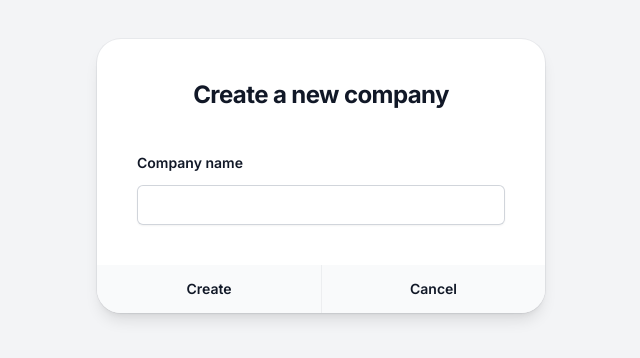
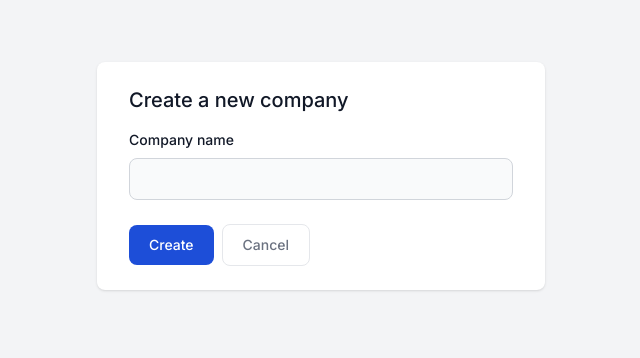
Before and after one commit to matiaslgh/challenge-parcels-system, a Next.js app in the folder frontend/: page /new-company in a window 1280 px wide. Shown: the part 224-582 px from the top of the page, without its empty margins (319-959 px from the left). Built offline with nearby package versions, Linux system fonts and the light colour scheme.

Commit message:
feat: rewrite new-company page to support both white and dark modes

```diff
--- a/frontend/src/app/new-company/page.tsx
+++ b/frontend/src/app/new-company/page.tsx
@@ -4,6 +4,26 @@ import Link from 'next/link';
 import { useRouter } from 'next/navigation';
 import { useState } from 'react';
 import { Company } from '../types';
+
+interface BoxProps {
+  title: string;
+  children: React.ReactNode;
+}
+
+function Box({ children, title }: BoxProps) {
+  return (
+    <div className="flex justify-center items-center min-h-screen bg-gray-100 dark:bg-black">
+      <div className="relative w-full max-w-md max-h-full">
+        <div className="relative bg-white rounded-lg shadow dark:bg-gray-700">
+          <div className="px-6 py-6 lg:px-8">
+            <h3 className="mb-4 text-xl font-medium text-gray-900 dark:text-white">{title}</h3>
+            <div className="space-y-6">{children}</div>
+          </div>
+        </div>
+      </div>
+    </div>
+  );
+}
 
 export default function NewCompanyPage() {
   const [name, setName] = useState('');
@@ -31,42 +51,35 @@ export default function NewCompanyPage() {
   };
 
   return (
-    <div className="flex justify-center items-center min-h-screen bg-gray-100">
-      <div className="w-screen max-w-md flex-auto overflow-hidden rounded-3xl bg-white text-sm leading-6 shadow-lg ring-1 ring-gray-900/5">
+    <Box title="Create a new company">
       <form onSubmit={handleSubmit}>
-          <div className="p-10">
-            <div className="mx-auto max-w-2xl text-center pb-5">
-              <h1 className="font-bold tracking-tight text-gray-900 text-2xl">Create a new company</h1>
-            </div>
-            <div className="flex flex-col pt-5">
-              <label htmlFor="companyName" className="block text-sm font-semibold leading-6 text-gray-900">
+        <div>
+          <label htmlFor="companyName" className="block mb-2 text-sm font-medium text-gray-900 dark:text-white">
             Company name
           </label>
-              <div className="mt-2.5">
           <input
             type="text"
-                  name="companyName"
             id="companyName"
-                  autoComplete="given-name"
+            className="bg-gray-50 border border-gray-300 text-gray-900 text-sm rounded-lg focus:ring-blue-500 focus:border-blue-500 block w-full p-2.5 dark:bg-gray-700 dark:border-gray-600 dark:placeholder-gray-400 dark:text-white dark:focus:ring-blue-500 dark:focus:border-blue-500"
+            required
             onChange={event => setName(event.target.value)}
-                  className="block w-full rounded-md border-0 px-3.5 py-2 text-gray-900 shadow-sm ring-1 ring-inset ring-gray-300 placeholder:text-gray-400 focus:ring-2 focus:ring-inset focus:ring-indigo-600 sm:text-sm sm:leading-6"
           />
         </div>
-            </div>
-          </div>
-          <div className="flex divide-x divide-gray-900/5 bg-gray-50">
+        <div className="flex items-center pt-6 space-x-2">
           <button
             type="submit"
-              className="items-center justify-center p-3 w-3/6 font-semibold text-gray-900 hover:bg-gray-100"
+            className="text-white bg-blue-700 hover:bg-blue-800 focus:ring-4 focus:outline-none focus:ring-blue-300 font-medium rounded-lg text-sm w-full sm:w-auto px-5 py-2.5 text-center dark:bg-blue-600 dark:hover:bg-blue-700 dark:focus:ring-blue-800"
           >
             Create
           </button>
-            <div className="flex items-center justify-center p-3 w-3/6 font-semibold text-gray-900 hover:bg-gray-100">
-              <Link href="/">Cancel</Link>
-            </div>
+          <Link
+            href="/"
+            className="text-gray-500 bg-white hover:bg-gray-100 focus:ring-4 focus:outline-none focus:ring-blue-300 rounded-lg border border-gray-200 text-sm font-medium px-5 py-2.5 hover:text-gray-900 focus:z-10 dark:bg-gray-700 dark:text-gray-300 dark:border-gray-500 dark:hover:text-white dark:hover:bg-gray-600 dark:focus:ring-gray-600"
+          >
+            Cancel
+          </Link>
         </div>
       </form>
-      </div>
-    </div>
+    </Box>
   );
 }
```
Lines whose indentation alone changed are shown as unchanged.
